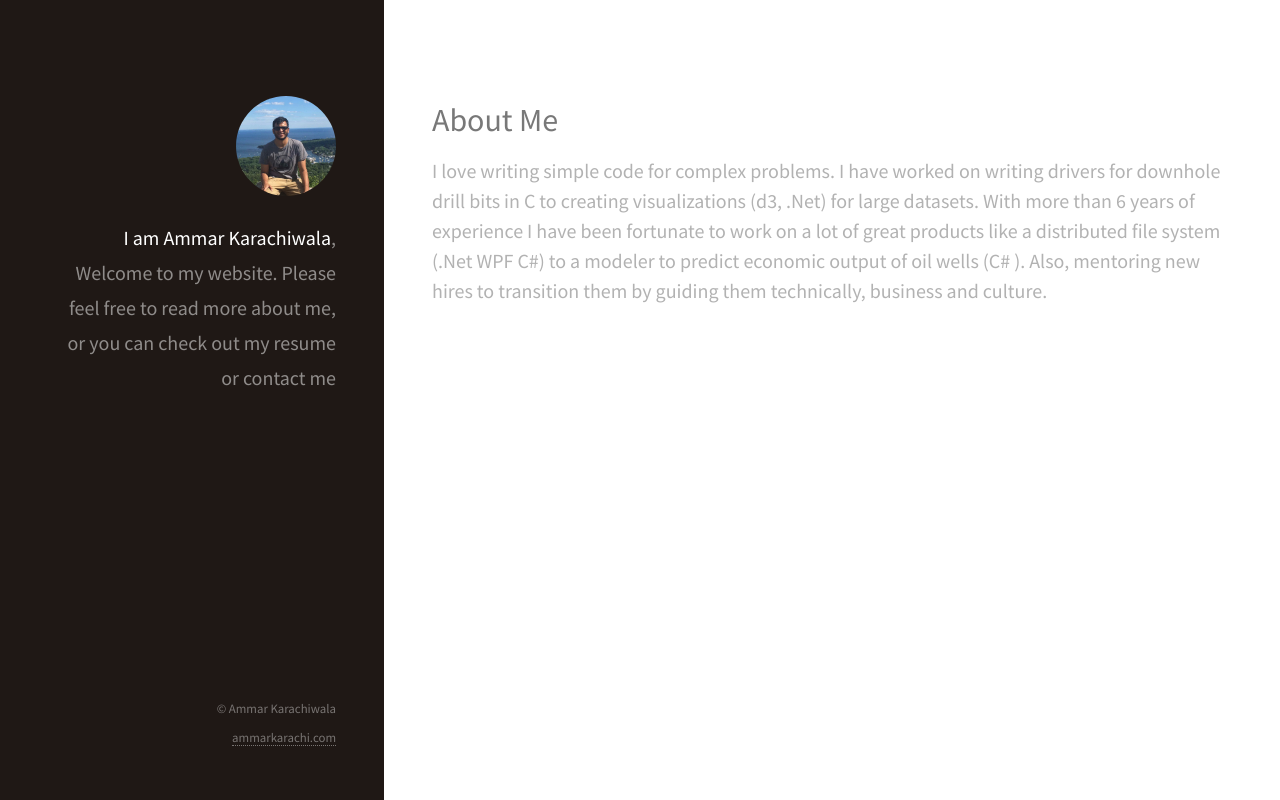
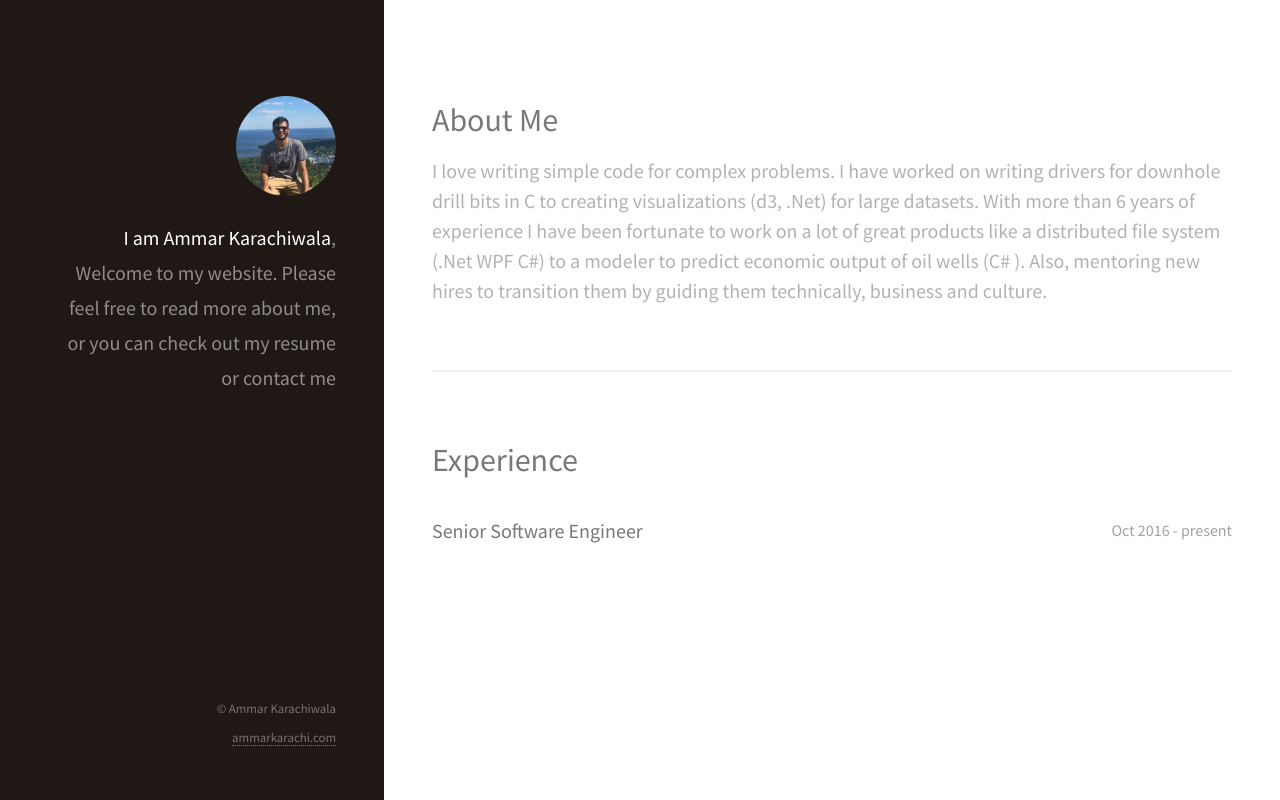
Before and after one commit to Ammarkarachiwala/ammarkarach, a React (Create React App) app: page / in a window 1280 px wide. Built offline with nearby package versions, Linux system fonts and the light colour scheme.

Commit message:
updated the css and div date

```diff
--- /dev/null
+++ b/src/experience/index.js
@@ -0,0 +1,17 @@
+import React from 'react';
+
+const Experience = () => {
+    return <section >
+        <header class='major' >
+            <h2>Experience</h2>
+            <div >
+                <div className='date' >
+                    <h3>Senior Software Engineer </h3>
+                    <span>Oct 2016 - present</span>
+                </div>
+            </div>
+        </header>
+    </section>
+}
+
+export default Experience;
--- a/src/main/index.js
+++ b/src/main/index.js
@@ -1,9 +1,10 @@
 import React from 'react';
 import AboutMe from '../about-me';
-
+import Experience from '../experience';
 const Main = () => {
     return <div id='main' >
         <AboutMe />
+        <Experience />
 </div>
 }
 
--- a/src/static/assets/css/main.css
+++ b/src/static/assets/css/main.css
@@ -1792,6 +1792,12 @@ input, select, textarea {
 
 	header.major h2 {
 		font-size: 2em;
+	}
+	div.date {
+		display: flex;
+		width: 100%;
+		justify-content: space-between;
+
 	}
 
 /* Form */
@@ -3107,6 +3113,11 @@ input, select, textarea {
 				font-size: 1.35em;
 			}
 
+			header.date {
+				display: flex;
+				justify-content: space-between
+			}
+
 		/* List */
 
 			ul.labeled-icons li {
```
